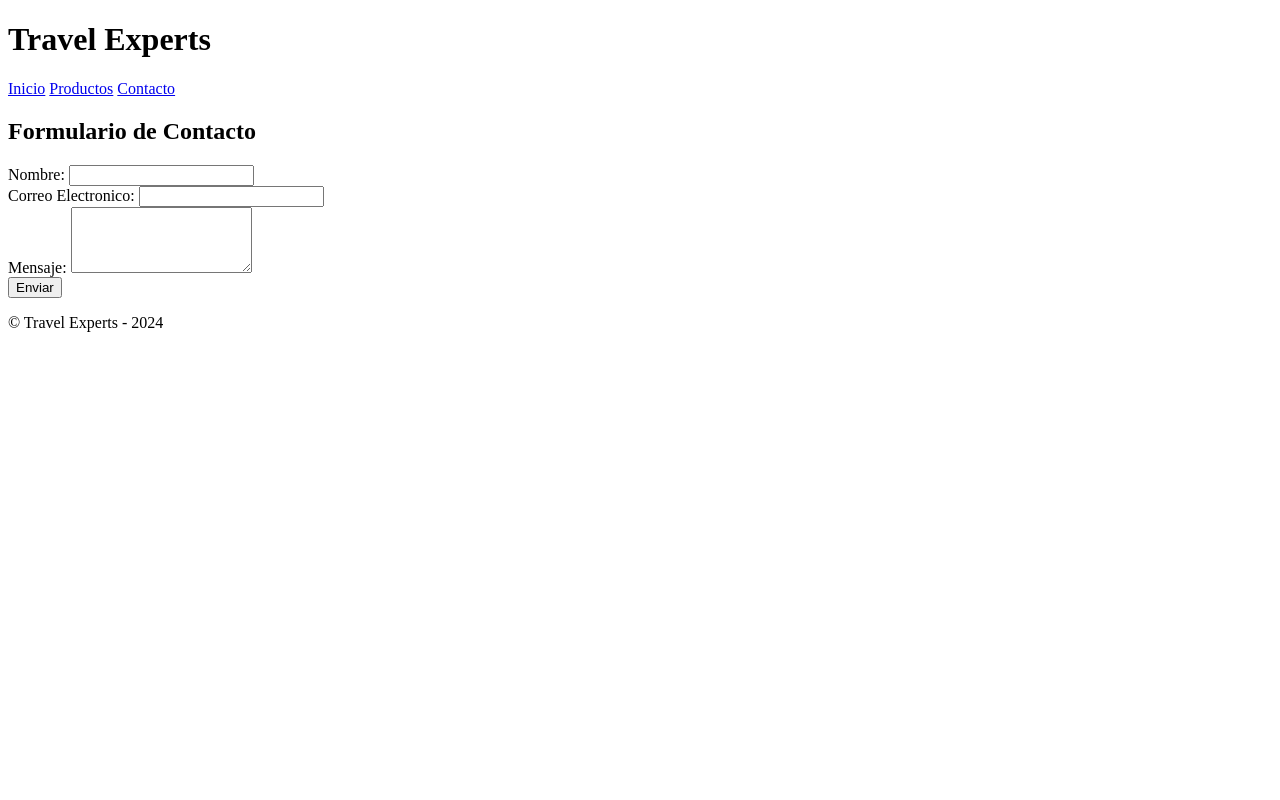
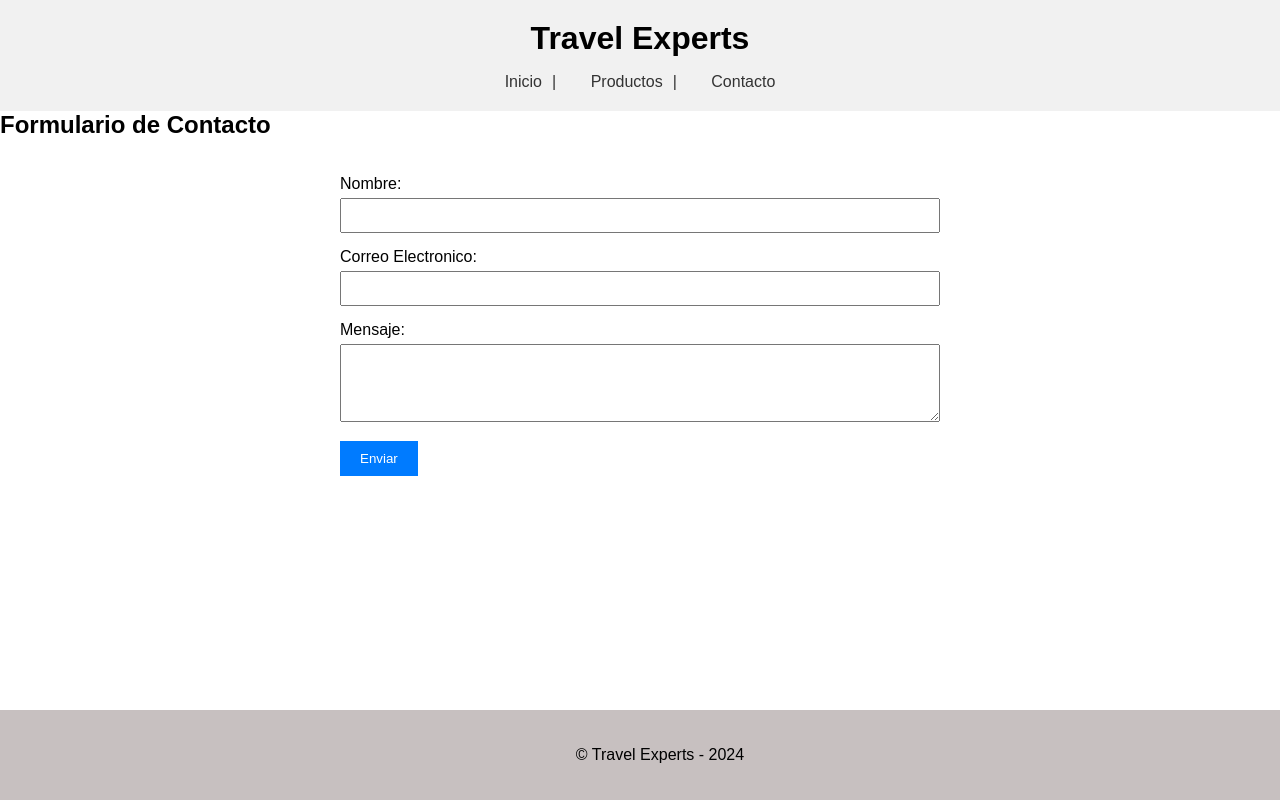
Before and after one commit to MiguelAngelRamos/travel-experts-sass-patron7-1, a website: page contacto.html in a window 1280 px wide. Drawn offline with nearby package versions, Linux system fonts and the light colour scheme; files that its build step writes are made by us from their sources.

Commit message:
proyecto terminado

```diff
--- a/package.json
+++ b/package.json
@@ -4,7 +4,7 @@
   "description": "1. Inicializar un proyecto de Node.js (crear el package.json)",
   "main": "index.js",
   "scripts": {
-    "test": "echo \"Error: no test specified\" && exit 1"
+    "start": "sass --watch scss:css"
   },
   "keywords": [],
   "author": "Miguel Ramos",
--- /dev/null
+++ b/scss/abstracts/_variables.scss
@@ -0,0 +1,8 @@
+$font-family: Arial, Helvetica, sans-serif;
+$background-color-header: #f1f1f1;
+$background-color-footer: #b7adadc4;
+$color-nav-link: #333;
+$color-nav-link-hover: #007bff;
+$color-button: #007bff;
+$color-button-hover: #0056b3;
+$color-button-text: #ffffff;
--- /dev/null
+++ b/scss/base/_base.scss
@@ -0,0 +1,15 @@
+@use '../abstracts/variables' as *;
+
+body, .header__title, .main__section-title, .main__section-text, .header__nav, .header__nav-link {
+  margin: 0;
+  padding: 0;
+  text-decoration: none;
+}
+
+body {
+  font-family: $font-family;
+}
+
+.header__title, .main__section-title, .main__section-text {
+  margin-bottom: 1rem;
+}
--- /dev/null
+++ b/scss/components/_footer.scss
@@ -0,0 +1,11 @@
+@use '../abstracts/variables' as *;
+
+.footer {
+  background-color: $background-color-footer;
+  text-align: center;
+  padding: 20px;
+  position: fixed;
+  left:0;
+  bottom: 0;
+  width: 100%;
+}
--- /dev/null
+++ b/scss/components/_header.scss
@@ -0,0 +1,25 @@
+@use '../abstracts/variables' as *;
+
+.header {
+  background-color: $background-color-header;
+  padding: 20px;
+  text-align: center;
+}
+
+.header__nav-link {
+  color: $color-nav-link;
+  margin: 0 10px;
+}
+
+.header__nav-link:hover {
+  color: $color-nav-link-hover;
+}
+
+.header__nav-link::after {
+  content: "|";
+  padding: 0 10px;
+}
+
+.header__nav-link:last-child::after {
+  content: none;
+}
--- /dev/null
+++ b/scss/components/_main.scss
@@ -0,0 +1,49 @@
+@use '../abstracts/variables' as *;
+
+/* Estilos de galería de images */
+
+.main__section-galeria {
+  display: flex;
+  flex-wrap: wrap;
+  justify-content: space-around;
+}
+
+.main__section-galeria-img {
+  margin: 1rem;
+  width: calc(20% - 2rem);
+}
+
+/* Estilos del main del formulario */
+
+.main__section-form {
+  padding: 20px;
+  max-width: 600px;
+  margin: 0 auto;
+}
+
+.main__section-form-group {
+  margin-bottom: 15px;
+}
+
+.main__section-form-label {
+  display: block;
+  margin-bottom: 5px;
+}
+
+.main__section-form-input, .main__section-form-textarea {
+  width:100%;
+  padding: 8px;
+  box-sizing: border-box;
+}
+
+.main__section-form-button {
+  background-color: $color-button;
+  color: $color-button-text;
+  padding: 10px 20px;
+  border: none;
+  cursor: pointer;
+}
+
+.main__section-form-button:hover {
+  background-color: $color-button-hover;
+}
--- /dev/null
+++ b/scss/layout/_layout.scss
@@ -0,0 +1,48 @@
+/* Notebook*/
+@media (max-width: 1200px) {
+  .main__section-galeria-img {
+    margin: 1rem;
+    width: calc(25% - 2rem);
+  }
+}
+
+/* Tablet */
+@media (max-width: 992px) {
+  .main__section-galeria-img {
+    margin: 1rem;
+    width: calc(33.333% - 2rem);
+  }
+}
+
+/* Moviles*/
+@media (max-width: 778px) {
+  .main__section-galeria-img {
+    margin: 1rem;
+    width: calc(50% - 2rem);
+  }
+}
+
+@media (max-width: 576px) {
+  .main__section-galeria-img {
+    margin: 1rem;
+    width: calc(100% - 2rem);
+  }
+
+
+}
+@media (max-width: 369px) {
+
+  .header__nav-link {
+    display: block;
+    margin: 0.5rem 0;
+  }
+
+  .header__nav-link::after {
+    content: none;
+  }
+
+  .main {
+    padding: 1rem;
+  }
+
+}
--- /dev/null
+++ b/scss/pages/_home.scss
@@ -0,0 +1,6 @@
+@use '../abstracts/variables';
+@use '../base/base';
+@use '../components/header';
+@use '../components/main';
+@use '../components/footer';
+@use '../layout/layout';
--- a/scss/styles.scss
+++ b/scss/styles.scss
@@ -0,0 +1 @@
+@use 'pages/home';
```
Also changed, not shown: index.html (+1 -0 lines), css/styles.css (added), 2 other files.
